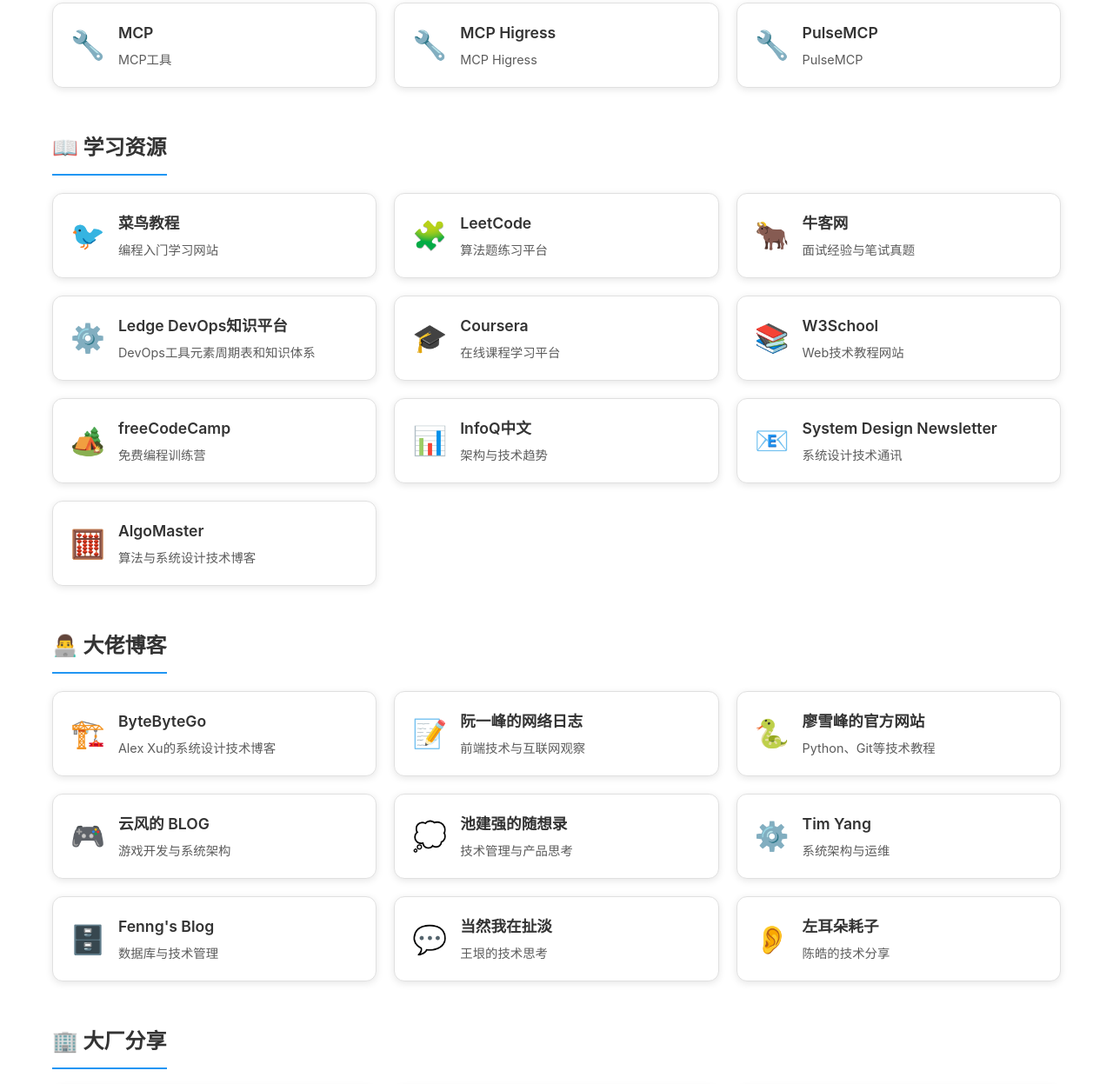
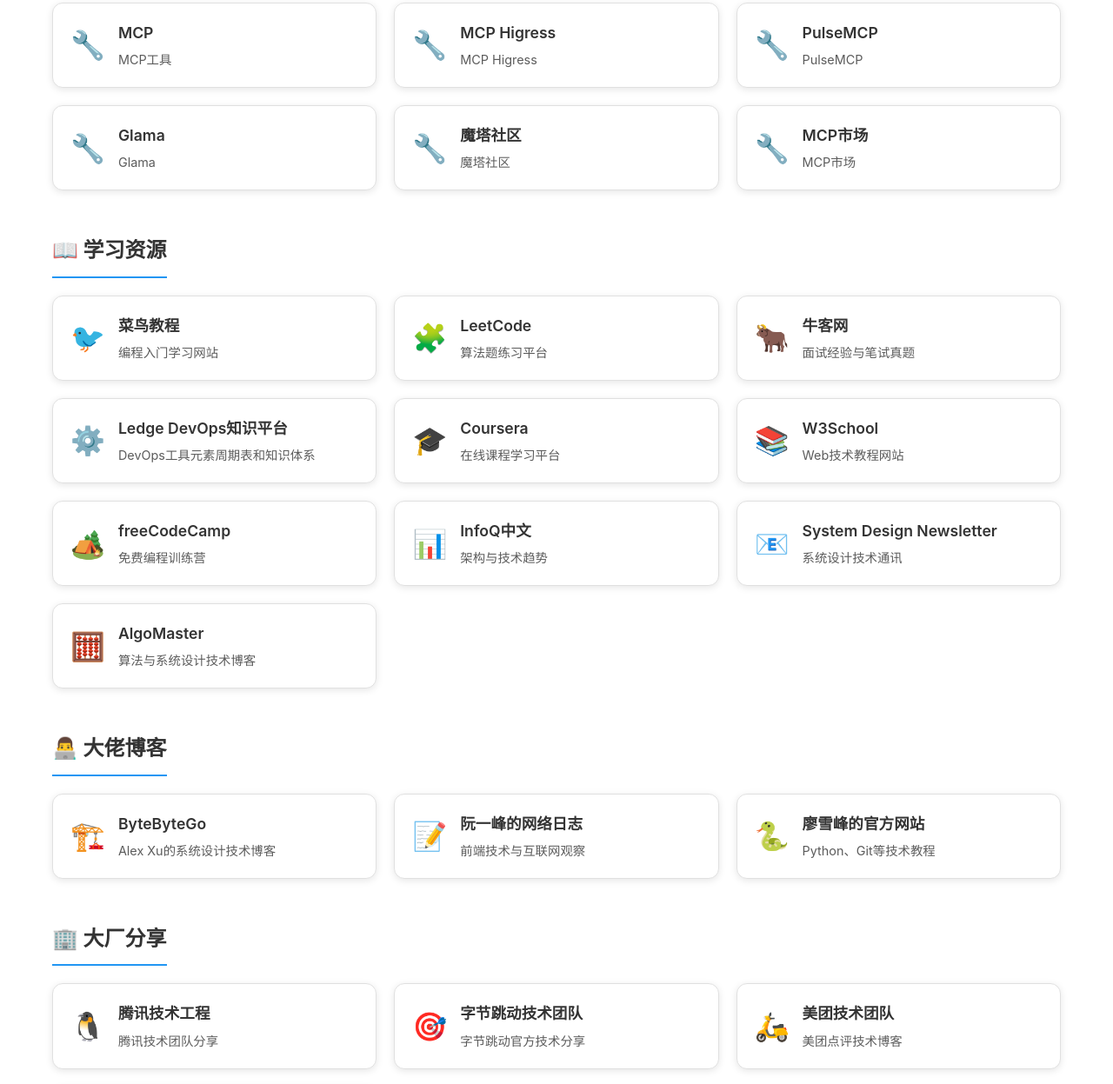
Before and after one commit to qiuye2015/my-frontend-lab, a plain HTML site: page projects/html-nav/index.html in a window 1280 px wide. Shown: the part 1459-2706 px from the top of the page at 87% size. Drawn offline with Linux system fonts and the light colour scheme.

Commit message:
feat: remove persional web

```diff
--- a/projects/html-nav/index.html
+++ b/projects/html-nav/index.html
@@ -727,7 +727,6 @@
                 { name: "GitHub Copilot", url: "https://github.com/features/copilot", desc: "AI编程助手", category: "AI工具", icon: "👨‍💻", keywords: "github copilot ai 编程" },
                 { name: "Hugging Face", url: "https://huggingface.co/blog/zh", desc: "机器学习模型社区", category: "AI工具", icon: "🤗", keywords: "huggingface 模型 机器学习" },
                 { name: "Hugging Face 镜像", url: "https://hf-mirror.com/", desc: "Hugging Face 模型镜像", category: "AI工具", icon: "🤗", keywords: "huggingface 模型 镜像" },
-                { name: "魔塔社区", url: "https://www.modelscope.cn/mcp", desc: "魔塔社区", category: "AI工具", icon: "🔧", keywords: "魔塔社区" },
                 { name: "LangChain", url: "https://langchain.com", desc: "构建LLM应用的框架", category: "AI工具", icon: "🔗", keywords: "langchain llm 框架" },
                 { name: "Ollama", url: "https://ollama.ai", desc: "本地运行大语言模型", category: "AI工具", icon: "🦙", keywords: "ollama 本地 大模型" },
                 { name: "Midjourney", url: "https://midjourney.com", desc: "AI图像生成工具", category: "AI工具", icon: "🎨", keywords: "midjourney ai 图像生成" },
@@ -741,16 +740,14 @@
                 { name: "MCP", url: "https://mcp.so/zh", desc: "MCP工具", category: "MCP工具", icon: "🔧", keywords: "发现优秀的 MCP 服务器与客户端" },
                 { name: "MCP Higress", url: "https://mcp.higress.ai/", desc: "MCP Higress", category: "MCP工具", icon: "🔧", keywords: "MCP Higress" },
                 { name: "PulseMCP", url: "https://www.pulsemcp.com/servers", desc: "PulseMCP", category: "MCP工具", icon: "🔧", keywords: "PulseMCP" },
+                { name: "Glama", url: "https://glama.ai/mcp/servers", desc: "Glama", category: "MCP工具", icon: "🔧", keywords: "Glama" },
+                { name: "魔塔社区", url: "https://www.modelscope.cn/mcp", desc: "魔塔社区", category: "MCP工具", icon: "🔧", keywords: "魔塔社区" },
+                { name: "MCP市场", url: "https://mcpmarket.com/zh", desc: "MCP市场", category: "MCP工具", icon: "🔧", keywords: "MCP市场" },
+
                 // 大佬博客分类
                 { name: "ByteByteGo", url: "https://blog.bytebytego.com/", desc: "Alex Xu的系统设计技术博客", category: "大佬博客", icon: "🏗️", keywords: "系统设计 架构 Alex Xu" },
                 { name: "阮一峰的网络日志", url: "https://www.ruanyifeng.com/blog/", desc: "前端技术与互联网观察", category: "大佬博客", icon: "📝", keywords: "阮一峰 前端 javascript" },
                 { name: "廖雪峰的官方网站", url: "https://www.liaoxuefeng.com", desc: "Python、Git等技术教程", category: "大佬博客", icon: "🐍", keywords: "廖雪峰 python git 教程" },
-                { name: "云风的 BLOG", url: "https://blog.codingnow.com", desc: "游戏开发与系统架构", category: "大佬博客", icon: "🎮", keywords: "云风 游戏开发 lua" },
-                { name: "池建强的随想录", url: "http://macshuo.com", desc: "技术管理与产品思考", category: "大佬博客", icon: "💭", keywords: "池建强 管理 产品" },
-                { name: "Tim Yang", url: "https://timyang.net", desc: "系统架构与运维", category: "大佬博客", icon: "⚙️", keywords: "timyang 架构 运维" },
-                { name: "Fenng's Blog", url: "http://dbanotes.net", desc: "数据库与技术管理", category: "大佬博客", icon: "🗄️", keywords: "fenng 数据库 dba" },
-                { name: "当然我在扯淡", url: "http://www.yinwang.org", desc: "王垠的技术思考", category: "大佬博客", icon: "💬", keywords: "王垠 思考 编程" },
-                { name: "左耳朵耗子", url: "https://coolshell.cn", desc: "陈皓的技术分享", category: "大佬博客", icon: "👂", keywords: "陈皓 左耳朵耗子 架构" },
 
                 // 大厂分享分类
                 { name: "腾讯技术工程", url: "https://cloud.tencent.com/developer", desc: "腾讯技术团队分享", category: "大厂分享", icon: "🐧", keywords: "腾讯 技术工程 云开发" },
```
